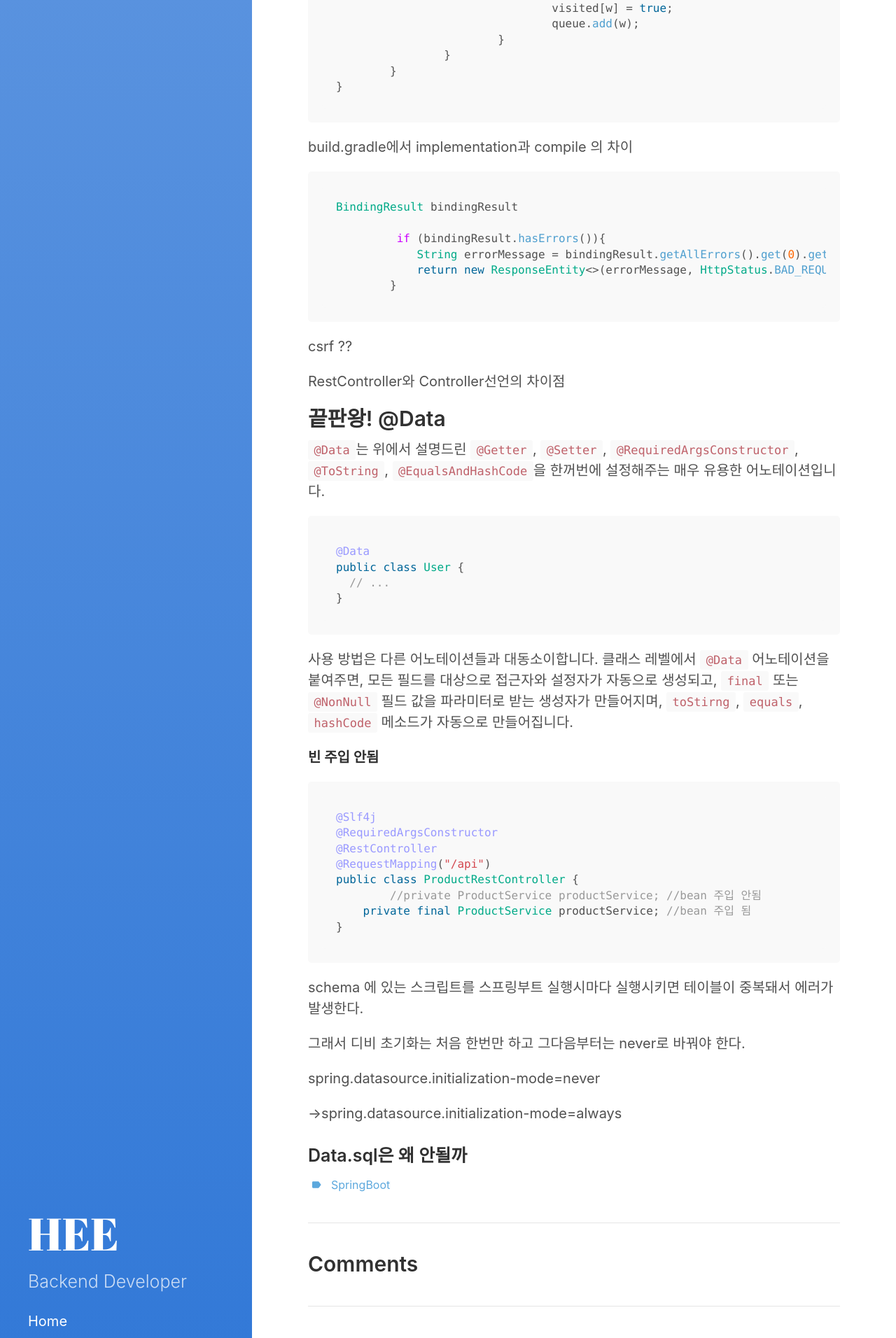
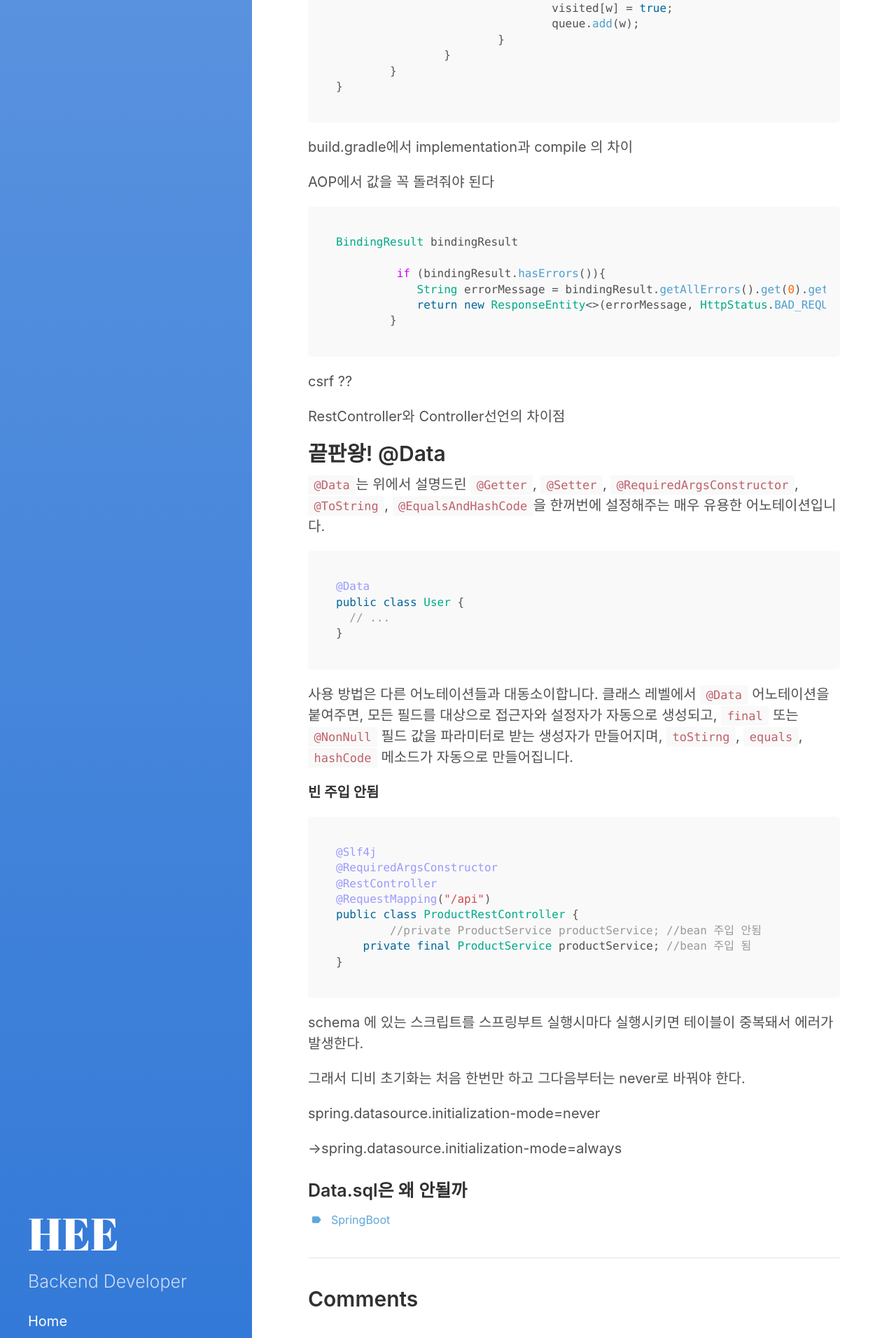
Before and after one commit to HEECHANG7832/HEECHANG7832.github.io, a Jekyll site: the page built from _posts/SpringBoot/2021-07-25-Spring & SpringBoot-쇼핑몰 프로젝트 진행.md, in a window 1280 px wide. Shown: the part 822-2734 px from the top of the page at 70% size. Built offline with Jekyll 4.4.1, drawn with Linux system fonts in a browser that asks for light colours.

```diff
--- a/_posts/SpringBoot/2021-07-25-Spring & SpringBoot-쇼핑몰 프로젝트 진행.md
+++ b/_posts/SpringBoot/2021-07-25-Spring & SpringBoot-쇼핑몰 프로젝트 진행.md
@@ -51,7 +51,7 @@
 build.gradle에서 implementation과 compile 의 차이
 
 
-
+AOP에서 값을 꼭 돌려줘야 된다
 
 
 
```
